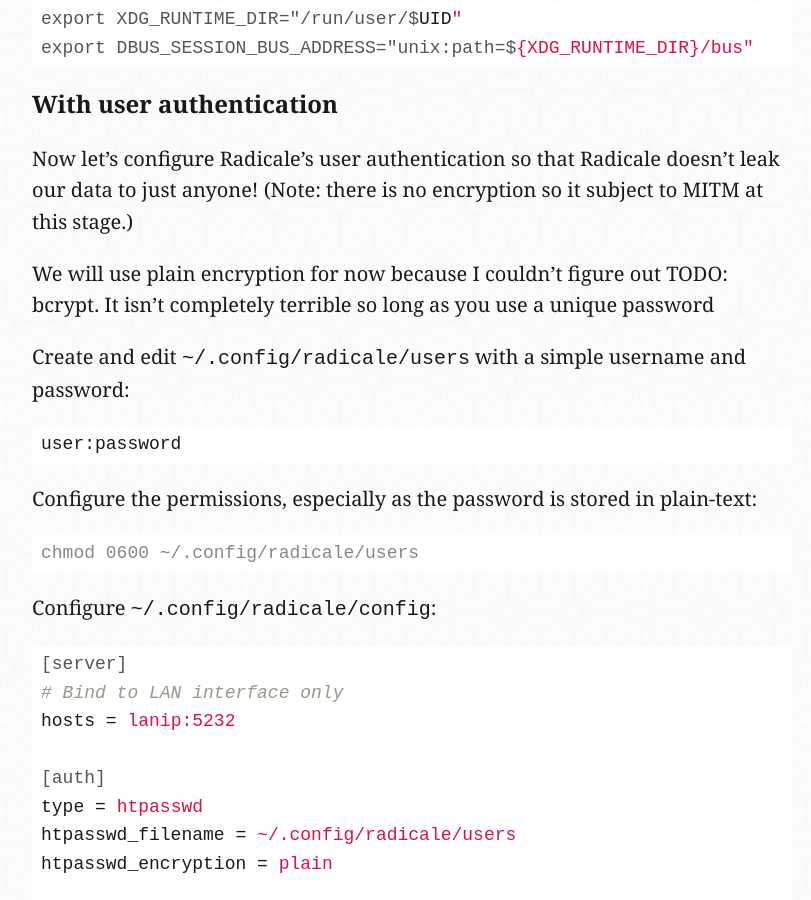
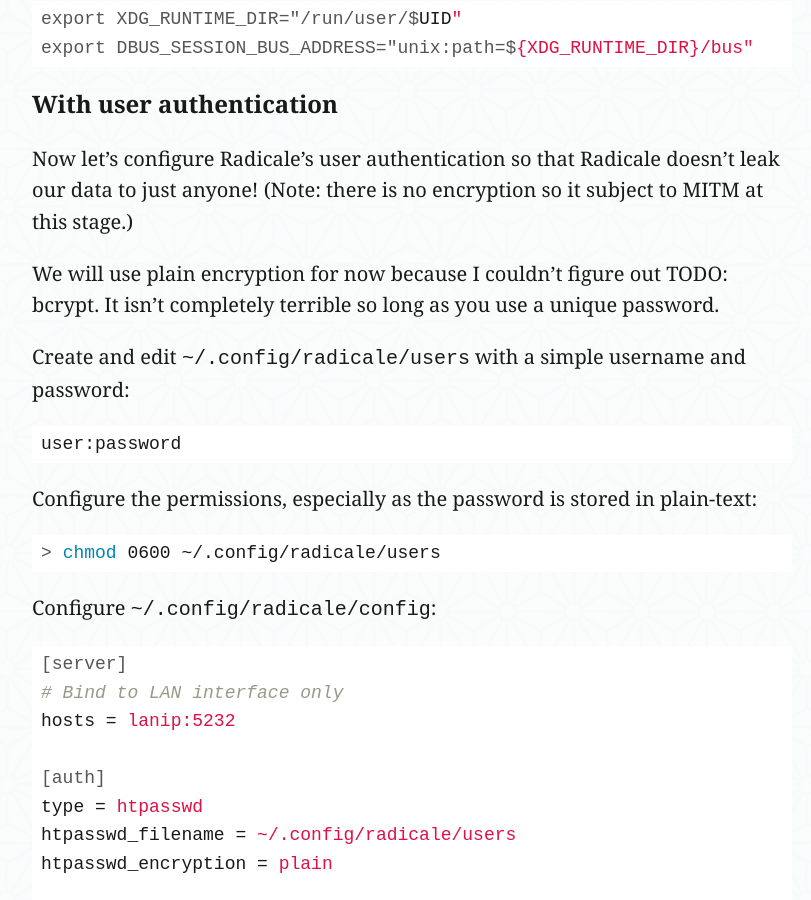
Before and after one commit to QasimK/qasimk.github.io, a Jekyll site: the page built from _posts/2017-10-22-radicale-server.md, in a window 1280 px wide and 900 px high, scrolled down 3377 px. Shown: the whole window, without its empty margins (228-1039 px from the left). Built offline with Jekyll 4.4.1, drawn with Linux system fonts in a browser that asks for light colours.

````diff
--- a/_posts/2017-10-22-radicale-server.md
+++ b/_posts/2017-10-22-radicale-server.md
@@ -119,7 +119,7 @@ export DBUS_SESSION_BUS_ADDRESS="unix:path=${XDG_RUNTIME_DIR}/bus"
 
 Now let's configure Radicale's user authentication so that Radicale doesn't leak our data to just anyone! (Note: there is no encryption so it subject to MITM at this stage.)
 
-We will use plain encryption for now because I couldn't figure out TODO: bcrypt. It isn't completely terrible so long as you use a unique password
+We will use plain encryption for now because I couldn't figure out TODO: bcrypt. It isn't completely terrible so long as you use a unique password.
 
 Create and edit `~/.config/radicale/users` with a simple username and password:
 
@@ -130,7 +130,7 @@ user:password
 Configure the permissions, especially as the password is stored in plain-text:
 
 ```console
-chmod 0600 ~/.config/radicale/users
+> chmod 0600 ~/.config/radicale/users
 ```
 
 Configure `~/.config/radicale/config`:
````
